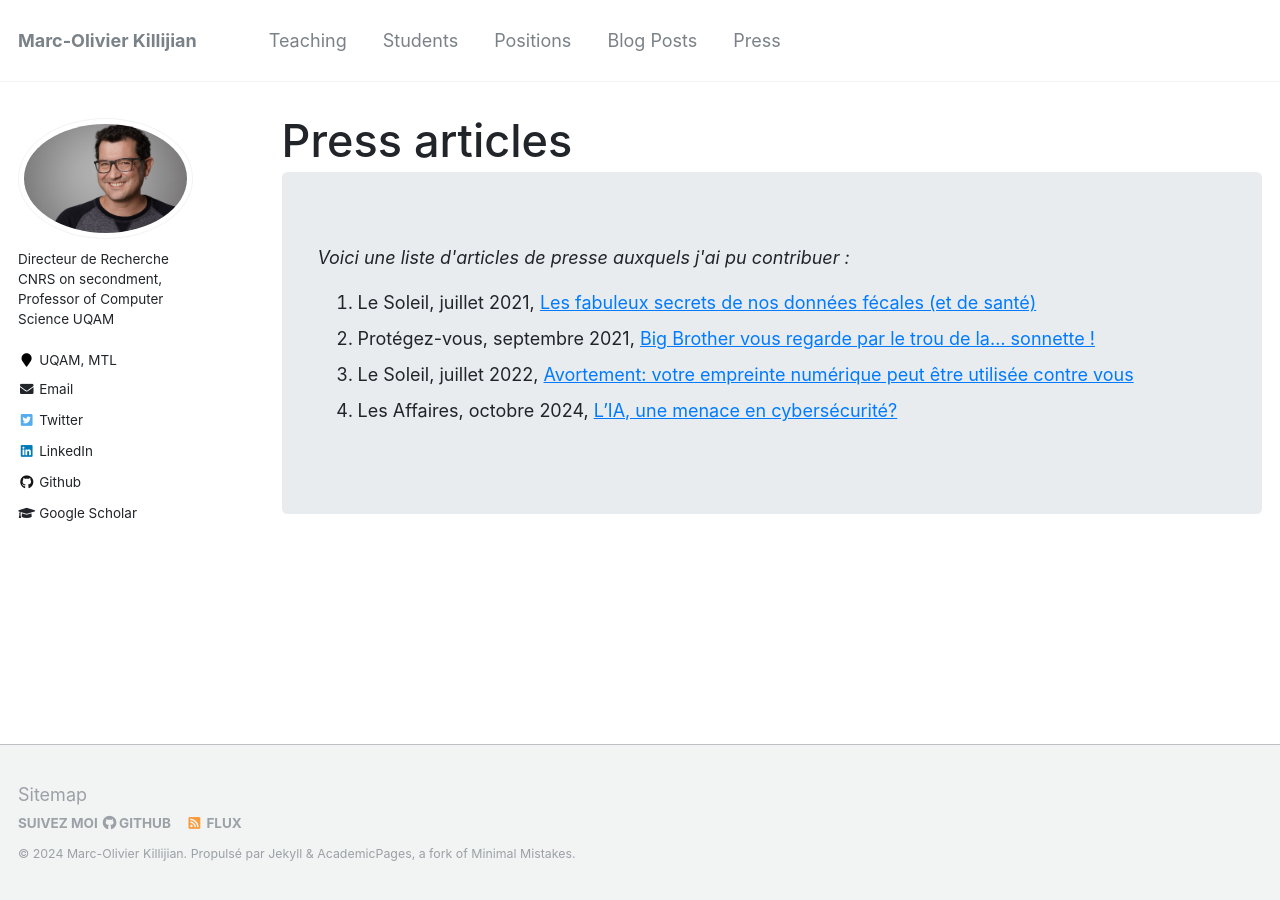
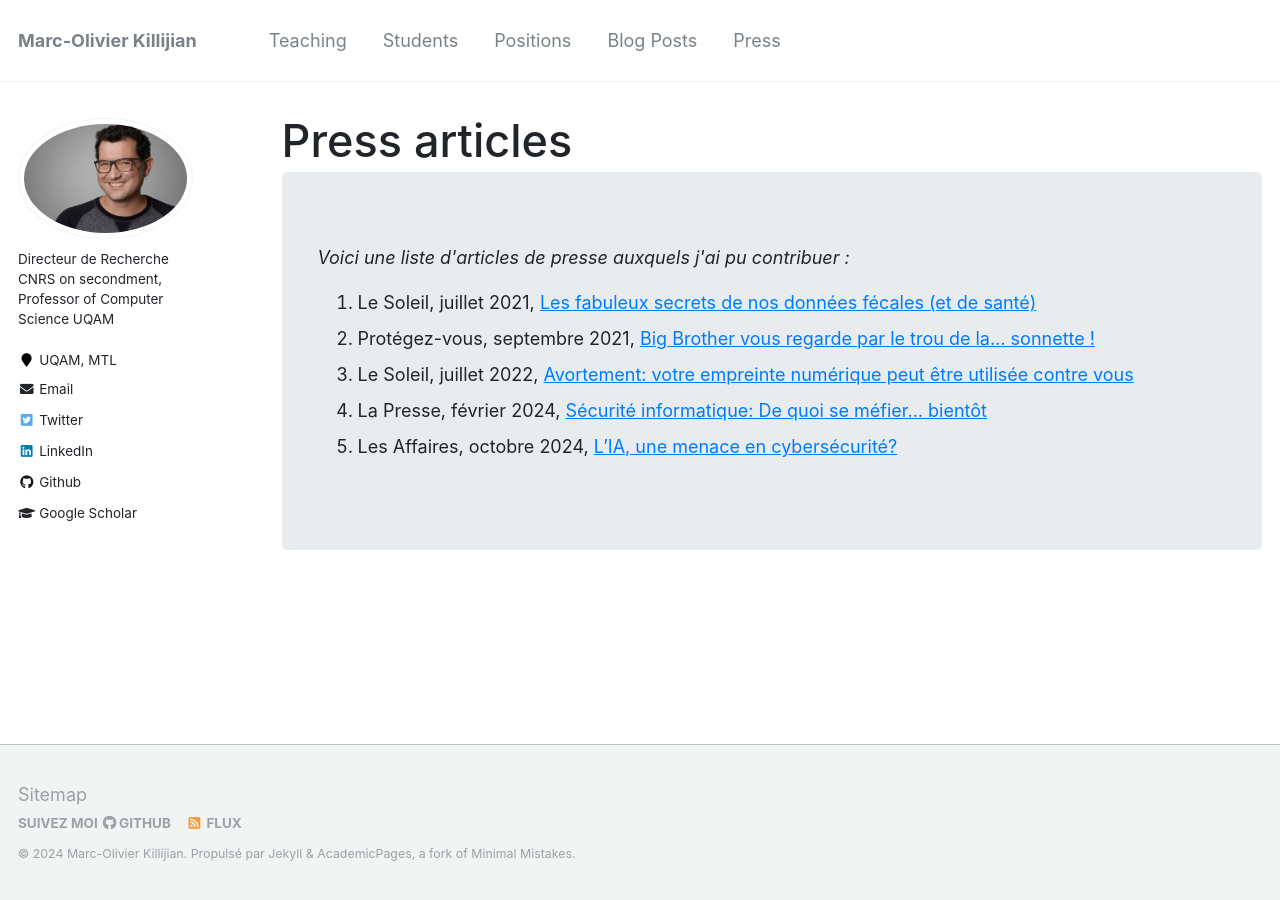
Before and after one commit to Kirija/kirija.github.io, a Jekyll site: the page built from _pages/press.html, in a window 1280 px wide. Built offline with Jekyll 4.4.1, drawn with Linux system fonts in a browser that asks for light colours.

Commit message:
added portrait La Presse

```diff
--- a/_pages/press.html
+++ b/_pages/press.html
@@ -11,6 +11,7 @@ author_profile: true
 	    <li>Le Soleil, juillet 2021, <a href=https://www.lesoleil.com/2021/07/30/les-fabuleux-secrets-de-nos-donnees-fecales-et-de-sante-1b648e828ddc444c468d646992d90129/>Les fabuleux secrets de nos données fécales (et de santé)</a></li>
 	    <li>Protégez-vous, septembre 2021, <a href=https://www.protegez-vous.ca/nouvelles/technologie/big-brother-vous-regarde-par-le-trou-de-la-sonnette>Big Brother vous regarde par le trou de la… sonnette !</a></li>
 	    <li>Le Soleil, juillet 2022, <a href=https://www.lesoleil.com/2022/07/03/avortement-votre-empreinte-numerique-peut-etre-utilisee-contre-vous-e79a2d4c0f4237755a68904d1ccb33cd//>Avortement: votre empreinte numérique peut être utilisée contre vous</a></li>
+    <li>La Presse, février 2024, <a href=https://www.lapresse.ca/affaires/portfolio/2024-02-29/securite-informatique/de-quoi-se-mefier-bientot.php/>Sécurité informatique: De quoi se méfier… bientôt</a></li>
 	    <li>Les Affaires, octobre 2024, <a href=https://www.lesaffaires.com/dossiers/cybersecurite-miser-sur-lhumain/l-ia-une-menace-en-cybersecurite-edition_09_10_2024//>L’IA, une menace en cybersécurité?</a></li>
 
 	  </ol>
```
